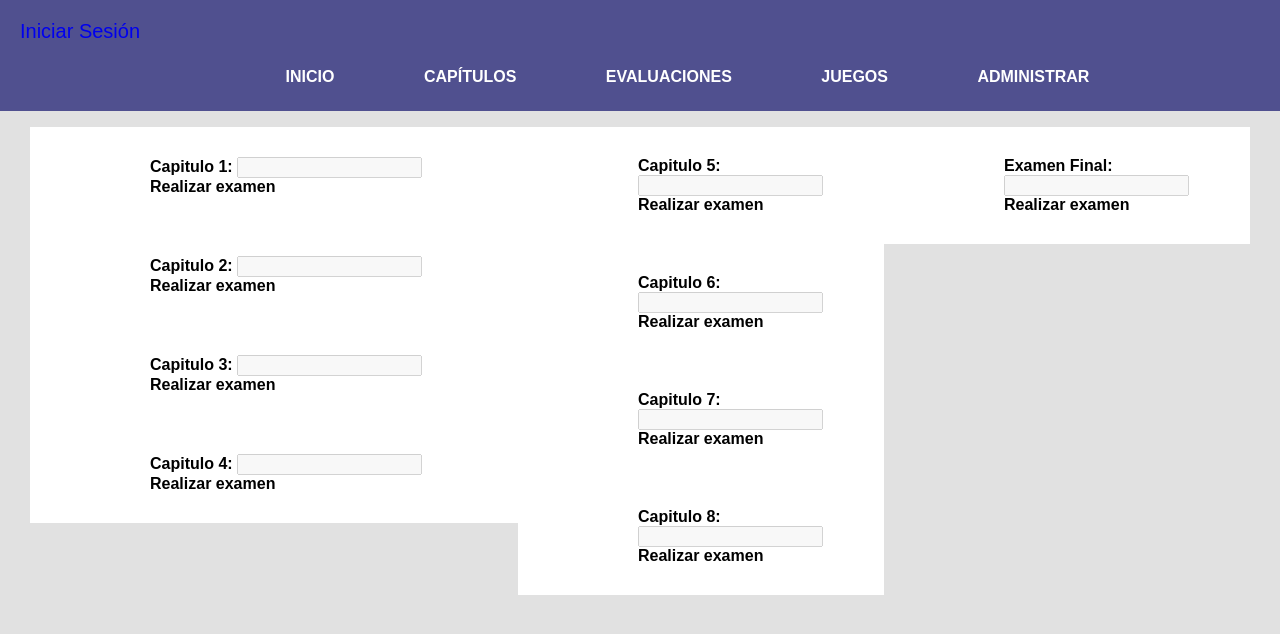
After one commit to OmarVerdugo/ProyectoIS2, a PHP site: page /Evaluaciones.php in a window 1280 px wide. The commit adds this page. Shown: the top 634 px of the page. Run offline with PHP 8.4, Linux system fonts and the light colour scheme; some libraries are stand-ins or nearby versions.

Commit message:
se creó la pagina Juegos y Evaluaciones

```diff
--- /dev/null
+++ b/Evaluaciones.php
@@ -0,0 +1,34 @@
+<?php include('header.php'); ?>
+
+<link rel="stylesheet" type="text/css" href="css/test.css">
+
+	 <section class="startPage">
+		<div class="progreso">
+		  <ul>
+
+			<div style="float: left; width: 40%;">
+			<li><strong>Capitulo 1: <input type="text" disabled name="" id="examen1"> <br>Realizar examen</strong></li>
+			<li><strong>Capitulo 2: <input type="text" disabled name="" id="examen1"> <br>Realizar examen</strong></li>
+			<li><strong>Capitulo 3: <input type="text" disabled name="" id="examen1"> <br>Realizar examen</strong></li>
+			<li><strong>Capitulo 4: <input type="text" disabled name="" id="examen1"> <br>Realizar examen</strong></li>
+			</div>
+			<div class="mitad" style="float: left; width:30%;">
+			<li><strong>Capitulo 5: <input type="text" disabled name="" id="examen1"> <br>Realizar examen</strong></li>
+			<li><strong>Capitulo 6: <input type="text" disabled name="" id="examen1"> <br>Realizar examen</strong></li>
+			<li><strong>Capitulo 7: <input type="text" disabled name="" id="examen1"> <br>Realizar examen</strong></li>
+			<li><strong>Capitulo 8: <input type="text" disabled name="" id="examen1"> <br>Realizar examen</strong></li>
+			</div>
+			<div class="mitad" style="float: right; width: 30%;">
+			<li><strong>Examen Final:<input type="text" disabled name="" id="examen1"> <br>Realizar examen</strong></li>
+			</div>
+
+
+		</ul>
+		</div>
+
+		</section>
+
+
+</body>
+
+</html>
--- /dev/null
+++ b/css/test.css
@@ -0,0 +1,38 @@
+.startPage{
+	background: white;
+	margin: 0px 30px;
+
+}
+
+.titulo {
+	margin: 0;
+	padding-top: 25px;
+	padding-bottom: 15px;
+}
+.progreso ul{
+	padding: 0;
+}
+.progreso ul li {
+	padding-top: 30px;
+		padding-bottom: 30px;
+		padding-left: 120px;
+		list-style: none;
+		background-color: white;
+		font-size: 16px;
+
+
+}
+
+.footer{
+	text-align: center;
+}
+
+.footer a:link{
+	text-decoration:none;
+	color: black;
+}
+
+.footer a:visited{
+	text-decoration:none;
+	color: black;
+}
--- a/header.php
+++ b/header.php
@@ -22,8 +22,8 @@
            	<ul>
            		<li><a href="start.php">INICIO</a></li>
            		<li><a href="#">CAPÍTULOS</a></li>
-           		<li><a href="#">EVALUACIONES</a></li>
-           		<li><a href="#">JUEGOS</a></li>
+           		<li><a href="Evaluaciones.php">EVALUACIONES</a></li>
+           		<li><a href="Juegos.php">JUEGOS</a></li>
            		<li><a href="#">ADMINISTRAR</a></li>
 
            	</ul>
```
Also changed, not shown: Juegos.php (added, +31 -0 lines), css/game.css (added, +38 -0 lines).
